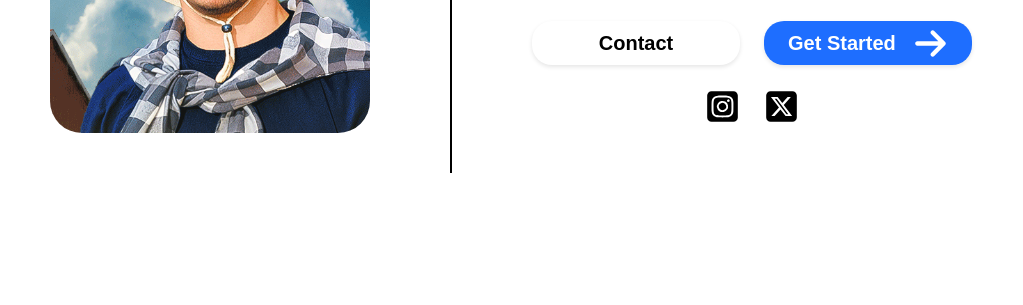
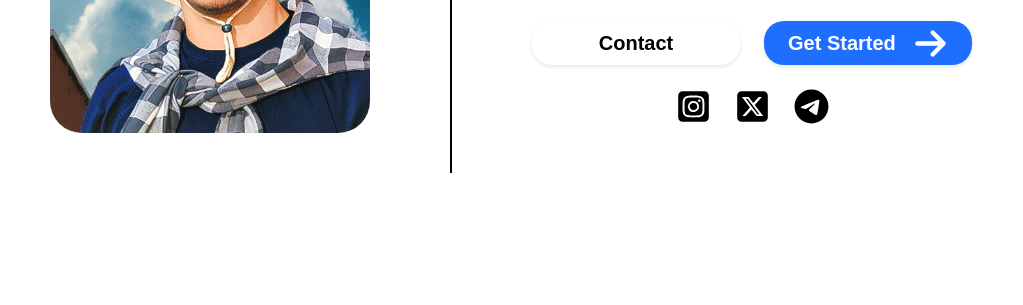
Before and after one commit to RayaneMaf/Portfolio-Hichem-101, a plain HTML site: page index.html in a window 1280 px wide. Shown: the part 495-800 px from the top of the page, without its empty margins (129-1152 px from the left). Drawn offline with Linux system fonts and the light colour scheme.

Commit message:
Update index.html

```diff
--- a/index.html
+++ b/index.html
@@ -89,11 +89,22 @@
             xmlns="http://www.w3.org/2000/svg"
             viewBox="0 0 448 512"
             class="icon scale-up"
+            onclick="window.open('https://x.com/hichembadid', '_blank')"
           >
             <path
               d="M64 32C28.7 32 0 60.7 0 96V416c0 35.3 28.7 64 64 64H384c35.3 0 64-28.7 64-64V96c0-35.3-28.7-64-64-64H64zm297.1 84L257.3 234.6 379.4 396H283.8L209 298.1 123.3 396H75.8l111-126.9L69.7 116h98l67.7 89.5L313.6 116h47.5zM323.3 367.6L153.4 142.9H125.1L296.9 367.6h26.3z"
             />
           </svg>
+          <svg
+              xmlns="http://www.w3.org/2000/svg"
+              viewBox="0 0 496 512"
+              class="icon scale-up"
+              onclick="window.open('https://t.me/h7designer', '_blank')"
+            >
+              <path
+                d="M248 8C111 8 0 119 0 256S111 504 248 504 496 393 496 256 385 8 248 8zM363 176.7c-3.7 39.2-19.9 134.4-28.1 178.3-3.5 18.6-10.3 24.8-16.9 25.4-14.4 1.3-25.3-9.5-39.3-18.7-21.8-14.3-34.2-23.2-55.3-37.2-24.5-16.1-8.6-25 5.3-39.5 3.7-3.8 67.1-61.5 68.3-66.7 .2-.7 .3-3.1-1.2-4.4s-3.6-.8-5.1-.5q-3.3 .7-104.6 69.1-14.8 10.2-26.9 9.9c-8.9-.2-25.9-5-38.6-9.1-15.5-5-27.9-7.7-26.8-16.3q.8-6.7 18.5-13.7 108.4-47.2 144.6-62.3c68.9-28.6 83.2-33.6 92.5-33.8 2.1 0 6.6 .5 9.6 2.9a10.5 10.5 0 0 1 3.5 6.7A43.8 43.8 0 0 1 363 176.7z"
+              />
+            </svg>
         </div>
       </div>
     </section>
```
